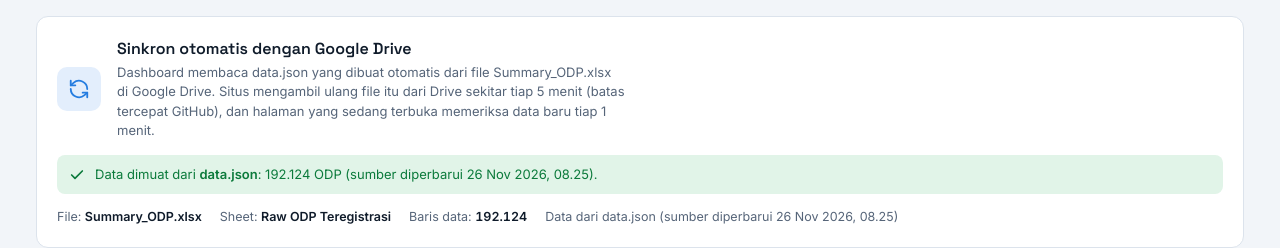
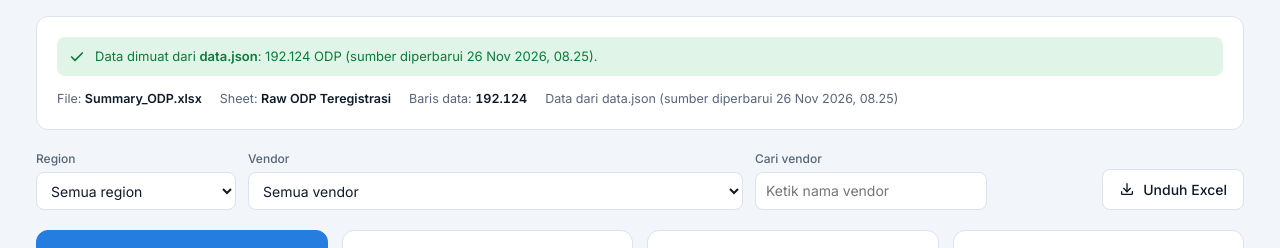
Before and after one commit to sansansurveyor-a11y/Dashboard-ODP-Homepass, a plain HTML site: page index.html in a window 1280 px wide. Shown: the part 96-344 px from the top of the page. Drawn offline with Linux system fonts and the light colour scheme.

Commit message:
Sembunyikan judul dan keterangan sinkron di panel atas situs
Co-Authored-By: Claude Sonnet 5.5 <noreply@anthropic.com>
Claude-Session: https://claude.ai/code/session_01EjdaoFVmi2rbr9EqCKkEyT

```diff
--- a/index.html
+++ b/index.html
@@ -639,7 +639,7 @@ async function checkDrive(quiet){
 
 /* ---------- mode situs mandiri (di luar Claude): baca data.json ---------- */
 function startStandalone(){
-  $('#dropzone .up-text p').textContent = 'Dashboard membaca data.json yang dibuat otomatis dari file Summary_ODP.xlsx di Google Drive. Situs mengambil ulang file itu dari Drive sekitar tiap 5 menit (batas tercepat GitHub), dan halaman yang sedang terbuka memeriksa data baru tiap 1 menit.';
+  $('#dropzone .up-main').style.display = 'none';
   DL = {save: async ({filename,data:blob})=>{
     const url = URL.createObjectURL(blob);
     const a = document.createElement('a'); a.href = url; a.download = filename;
```
Also changed, not shown: shot-hide.png (added).
